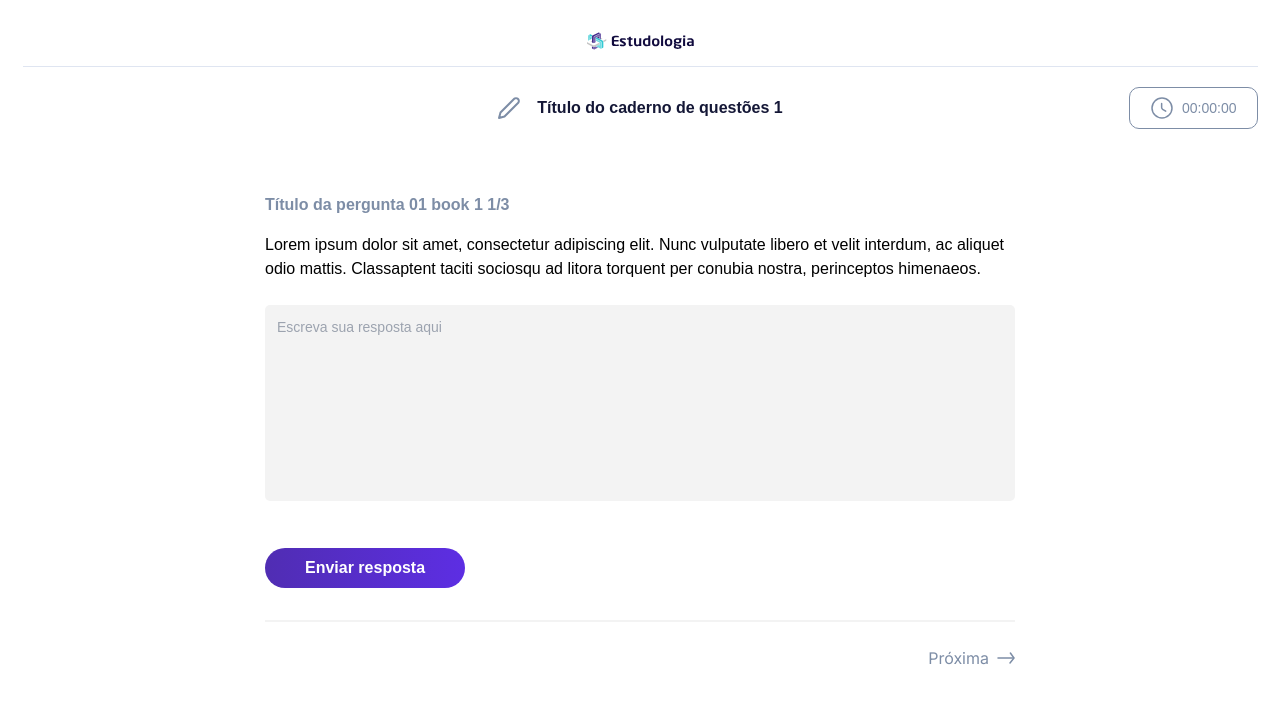
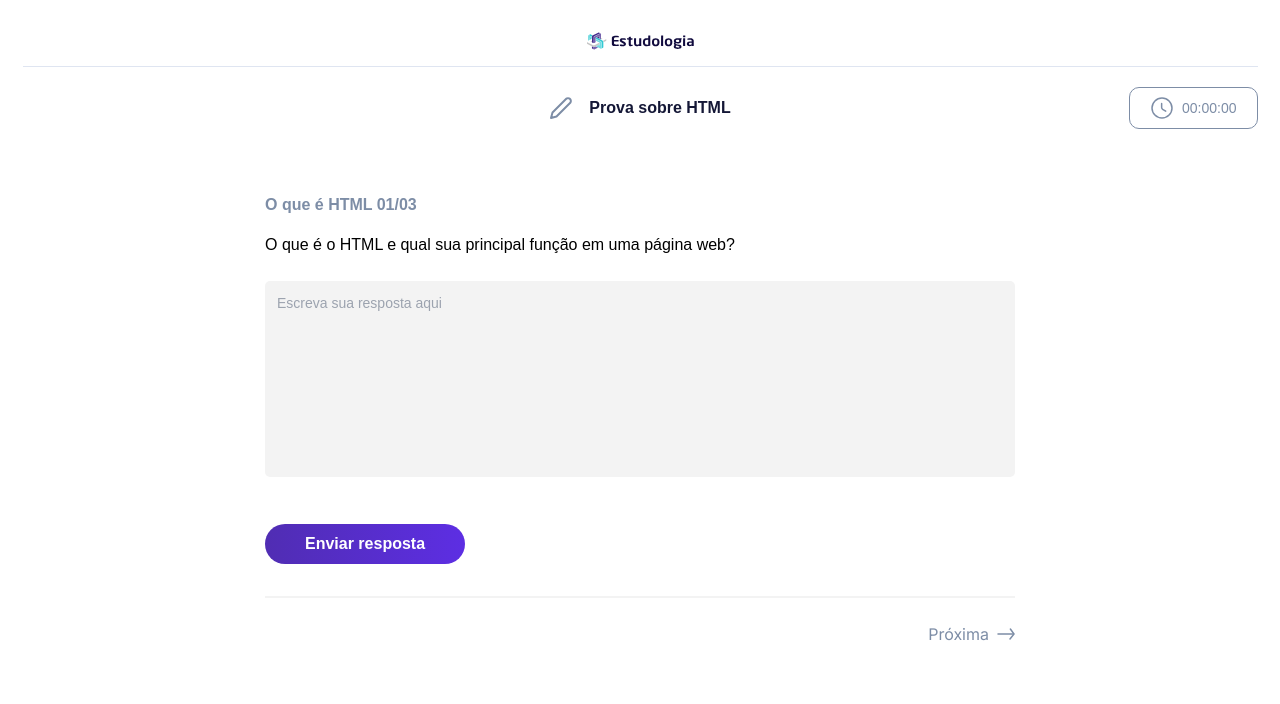
Before and after one commit to PetersonMunuera/estudologia, a Next.js app: page /book/1 in a window 1280 px wide. Shown: the top 704 px of the page. Built offline with nearby package versions, Linux system fonts and the light colour scheme; a web font is replaced by a local one.

Commit message:
feat: handling form submit

```diff
--- a/app/book/[id]/page.tsx
+++ b/app/book/[id]/page.tsx
@@ -1,14 +1,17 @@
 "use client";
-
 import * as Dialog from "@radix-ui/react-dialog";
 import Link from "next/link";
-import { useParams } from "next/navigation"
+import Image from "next/image";
+import { useRouter } from "next/navigation";
+import { useParams } from "next/navigation";
 import { useSearchParams } from "next/navigation";
-import { useContext } from "react";
+import { useContext, useEffect } from "react";
 import { QuestionsBooksContext } from "@/app/contexts/questionsBooksContext";
 import { QuestionType } from "@/app/@types/questionsBook";
 import { FinishBookModal } from "@/app/components/finishBookModal";
-import Image from "next/image";
+import { z } from "zod";
+import { useForm } from "react-hook-form";
+import { zodResolver } from "@hookform/resolvers/zod";
 
 import logoImg from "@/app/assets/logo.svg";
 import editIcon from "@/app/icons/edit.svg";
@@ -16,18 +19,51 @@ import clockIcon from "@/app/icons/clock.svg";
 import arrowLeftIcon from "@/app/icons/arrow-left.svg";
 import arrowRightIcon from "@/app/icons/arrow-right.svg";
 
+const answerFormSchema = z.object({
+  answer: z.string().min(1),
+});
+
+type AnswerFormData = z.infer<typeof answerFormSchema>;
+
 export default function Questions() {
-  const { id: bookId } = useParams()
-  const searchParams = useSearchParams()
-  const { questionsBooks } = useContext(QuestionsBooksContext)
+  const router = useRouter();
+  const { id: bookId } = useParams();
+  const searchParams = useSearchParams();
+  const { questionsBooks, setQuestionAnswer } = useContext(QuestionsBooksContext);
 
-  const questionIndex = searchParams.get('question') || "1"
-  const questionsBook = questionsBooks.filter(book => book.id === bookId)[0]
-  const questionsNumber = questionsBook.questions.length
-  const currentQuestion: QuestionType = questionsBook.questions[Number(questionIndex)-1]
+  const questionIndex = searchParams.get("question") || "1";
+  const questionsBook = questionsBooks.filter((book) => book.id === bookId)[0];
+  const questionsNumber = questionsBook.questions.length;
+  const currentQuestion: QuestionType = questionsBook.questions[Number(questionIndex) - 1];
 
-  const isFirstQuestion = Number(questionIndex) === 1
-  const isLastQuestion = Number(questionIndex) === questionsNumber
+  const isFirstQuestion = Number(questionIndex) === 1;
+  const isLastQuestion = Number(questionIndex) === questionsNumber;
+
+  const questionIndexFormatted = questionIndex.padStart(2, "0");
+  const questionsNumberFormatted = questionsNumber.toString().padStart(2, "0");
+
+  const { register, handleSubmit, reset, setValue } = useForm<AnswerFormData>({
+    resolver: zodResolver(answerFormSchema),
+  });
+
+  useEffect(() => {
+    setValue('answer', currentQuestion.answer)
+  }, [currentQuestion, setValue])
+
+  function handleSubmitAnswer(data: AnswerFormData) {
+    setQuestionAnswer({
+      questionIndex: Number(questionIndex) - 1,
+      bookId: questionsBook.id,
+      answerText: data.answer,
+      timeSpent: 10000,
+    });
+
+    reset();
+
+    if (!isLastQuestion) {
+      router.push(`?question=${Number(questionIndex) + 1}`);
+    }
+  }
 
   return (
     <div>
@@ -49,30 +85,47 @@ export default function Questions() {
         </div>
       </div>
       <main className="w-[750px] mx-auto mt-16">
-        <h2 className="font-bold">{currentQuestion.title} {questionIndex}/{questionsNumber}</h2>
-        <p className="mt-4 text-black">
-          {currentQuestion.text}
-        </p>
+        <h2 className="font-bold">
+          {currentQuestion.title} {questionIndexFormatted}/
+          {questionsNumberFormatted}
+        </h2>
+        <p className="mt-4 text-black">{currentQuestion.text}</p>
+        <form onSubmit={handleSubmit(handleSubmitAnswer)} id="answer-form">
           <textarea
             className="resize-none outline-none bg-gray-100 rounded-[5px] p-3 mt-6 mb-10 w-full h-[196px] text-sm"
             placeholder="Escreva sua resposta aqui"
-          name="answer"
+            {...register("answer")}
           />
+        </form>
 
+        {isLastQuestion ? (
           <Dialog.Root>
             <Dialog.Trigger asChild>
-            <button className="bg-gradient-to-r from-purple-400 to-purple-300 font-bold text-white rounded-full py-2 px-10">
-              Enviar resposta
+              <button
+                className="bg-gradient-to-r from-purple-400 to-purple-300 font-bold text-white rounded-full py-2 px-10"
+                type="submit"
+                form="answer-form"
+              >
+                Enviar resposta e finalizar
               </button>
             </Dialog.Trigger>
 
             <FinishBookModal />
           </Dialog.Root>
+        ) : (
+          <button
+            className="bg-gradient-to-r from-purple-400 to-purple-300 font-bold text-white rounded-full py-2 px-10"
+            type="submit"
+            form="answer-form"
+          >
+            Enviar resposta
+          </button>
+        )}
 
         <footer className="mt-8 border-t-2 border-gray-100 flex pt-6">
           {!isFirstQuestion && (
             <Link
-              href={`?question=${Number(questionIndex)-1}`}
+              href={`?question=${Number(questionIndex) - 1}`}
               className="flex flex-wrap gap-2 content-center font-inter"
             >
               <Image src={arrowLeftIcon} alt="Anterior" />
@@ -81,7 +134,7 @@ export default function Questions() {
           )}
           {!isLastQuestion && (
             <Link
-              href={`?question=${Number(questionIndex)+1}`}
+              href={`?question=${Number(questionIndex) + 1}`}
               className="flex flex-wrap gap-2 content-center font-inter ml-auto"
             >
               <span>Próxima</span>
--- a/app/components/finishBookModal.tsx
+++ b/app/components/finishBookModal.tsx
@@ -1,11 +1,24 @@
 "use client";
-
 import * as Dialog from "@radix-ui/react-dialog";
 import Image from "next/image";
 import trophyImage from "@/app/assets/trophy.svg";
 import clockIcon from "@/app/icons/clock.svg";
+import { useContext } from "react";
+import { QuestionsBooksContext } from "../contexts/questionsBooksContext";
+import { useParams, useRouter } from "next/navigation";
 
 export function FinishBookModal() {
+  const { questionsBooks, setQuestionsBookAsAnswered } = useContext(QuestionsBooksContext)
+  const { id: bookId } = useParams();
+  const router = useRouter();
+
+  const questionsBook = questionsBooks.filter((book) => book.id === bookId)[0];
+
+  function finishBook() {
+    setQuestionsBookAsAnswered(questionsBook.id)
+    router.replace('/')
+  }
+
   return (
     <Dialog.Portal>
       <Dialog.Overlay className="fixed w-screen h-screen bg-black opacity-25 inset-0" />
@@ -26,7 +39,7 @@ export function FinishBookModal() {
         </div>
         <Dialog.Close asChild>
           <button
-            onClick={() => console.log("valeu")}
+            onClick={finishBook}
             className="border border-purple-500 text-purple-500 font-bold text-sm rounded-full py-2 px-[86px] w-fit mx-auto hover:bg-purple-500 hover:text-white transition-all"
           >
             Valeu!
--- a/app/contexts/data.tsx
+++ b/app/contexts/data.tsx
@@ -2,49 +2,49 @@ export const questionsBooksData = [
   {
     id: '1',
     answered: false,
-    title: "Título do caderno de questões 1",
+    title: "Prova sobre HTML",
     questions: [
       {
-        title: 'Título da pergunta 01 book 1',
-        text: "Lorem ipsum dolor sit amet, consectetur adipiscing elit. Nunc vulputate libero et velit interdum, ac aliquet odio mattis. Classaptent taciti sociosqu ad litora torquent per conubia nostra, perinceptos himenaeos.",
-        answer: "Curabitur blandit tempus porttitor. Integer posuere erat a ante venenatis dapibus posuere velit aliquet. Nulla vitae elit libero, a pharetra augue. Morbi leo risus, porta ac consectetur ac, vestibulum at eros. Maecenas faucibus mollis interdum. Cum sociis natoque penatibus et magnis dis parturient montes, nascetur ridiculus mus. Duis mollis, est non commodo luctus, nisi erat porttitor ligula, eget lacinia odio sem nec elit.",
+        title: 'O que é HTML',
+        text: "O que é o HTML e qual sua principal função em uma página web?",
+        answer: "",
         timeSpent: 0,
       },
       {
-        title: 'Título da pergunta 02 book 1',
-        text: "Lorem ipsum dolor sit amet, consectetur adipiscing elit. Nunc vulputate libero et velit interdum, ac aliquet odio mattis. Classaptent taciti sociosqu ad litora torquent per conubia nostra, perinceptos himenaeos.",
-        answer: "Curabitur blandit tempus porttitor. Integer posuere erat a ante venenatis dapibus posuere velit aliquet. Nulla vitae elit libero, a pharetra augue. Morbi leo risus, porta ac consectetur ac, vestibulum at eros. Maecenas faucibus mollis interdum. Cum sociis natoque penatibus et magnis dis parturient montes, nascetur ridiculus mus. Duis mollis, est non commodo luctus, nisi erat porttitor ligula, eget lacinia odio sem nec elit.",
+        title: 'Tags em HTML',
+        text: "O que são as tags em HTML e como elas são usadas para estruturar o conteúdo de uma página?",
+        answer: "",
         timeSpent: 0,
       },
       {
-        title: 'Título da pergunta 03 book 1',
-        text: "Lorem ipsum dolor sit amet, consectetur adipiscing elit. Nunc vulputate libero et velit interdum, ac aliquet odio mattis. Classaptent taciti sociosqu ad litora torquent per conubia nostra, perinceptos himenaeos.",
-        answer: "Curabitur blandit tempus porttitor. Integer posuere erat a ante venenatis dapibus posuere velit aliquet. Nulla vitae elit libero, a pharetra augue. Morbi leo risus, porta ac consectetur ac, vestibulum at eros. Maecenas faucibus mollis interdum. Cum sociis natoque penatibus et magnis dis parturient montes, nascetur ridiculus mus. Duis mollis, est non commodo luctus, nisi erat porttitor ligula, eget lacinia odio sem nec elit.",
+        title: 'Diferença entre elementos e atributos em HTML',
+        text: "Qual a diferença entre elementos e atributos em HTML e como eles se relacionam?",
+        answer: "",
         timeSpent: 0,
       },
     ]
   },
   {
     id: '2',
-    answered: true,
-    title: "Título do caderno de questões 2",
+    answered: false,
+    title: "Prova sobre CSS",
     questions: [
       {
-        title: 'Título da pergunta 01 book 2',
-        text: "Lorem ipsum dolor sit amet, consectetur adipiscing elit. Nunc vulputate libero et velit interdum, ac aliquet odio mattis. Classaptent taciti sociosqu ad litora torquent per conubia nostra, perinceptos himenaeos.",
-        answer: "Curabitur blandit tempus porttitor. Integer posuere erat a ante venenatis dapibus posuere velit aliquet. Nulla vitae elit libero, a pharetra augue. Morbi leo risus, porta ac consectetur ac, vestibulum at eros. Maecenas faucibus mollis interdum. Cum sociis natoque penatibus et magnis dis parturient montes, nascetur ridiculus mus. Duis mollis, est non commodo luctus, nisi erat porttitor ligula, eget lacinia odio sem nec elit.",
+        title: 'O que é CSS',
+        text: "O que é o CSS e qual sua principal função em uma página web?",
+        answer: "",
         timeSpent: 0,
       },
       {
-        title: 'Título da pergunta 02 book 2',
-        text: "Lorem ipsum dolor sit amet, consectetur adipiscing elit. Nunc vulputate libero et velit interdum, ac aliquet odio mattis. Classaptent taciti sociosqu ad litora torquent per conubia nostra, perinceptos himenaeos.",
-        answer: "Curabitur blandit tempus porttitor. Integer posuere erat a ante venenatis dapibus posuere velit aliquet. Nulla vitae elit libero, a pharetra augue. Morbi leo risus, porta ac consectetur ac, vestibulum at eros. Maecenas faucibus mollis interdum. Cum sociis natoque penatibus et magnis dis parturient montes, nascetur ridiculus mus. Duis mollis, est non commodo luctus, nisi erat porttitor ligula, eget lacinia odio sem nec elit.",
+        title: 'Diferença entre class e id em CSS',
+        text: "Qual a diferença entre as propriedades class e id em CSS?",
+        answer: "",
         timeSpent: 0,
       },
       {
-        title: 'Título da pergunta 03 book 2',
-        text: "Lorem ipsum dolor sit amet, consectetur adipiscing elit. Nunc vulputate libero et velit interdum, ac aliquet odio mattis. Classaptent taciti sociosqu ad litora torquent per conubia nostra, perinceptos himenaeos.",
-        answer: "Curabitur blandit tempus porttitor. Integer posuere erat a ante venenatis dapibus posuere velit aliquet. Nulla vitae elit libero, a pharetra augue. Morbi leo risus, porta ac consectetur ac, vestibulum at eros. Maecenas faucibus mollis interdum. Cum sociis natoque penatibus et magnis dis parturient montes, nascetur ridiculus mus. Duis mollis, est non commodo luctus, nisi erat porttitor ligula, eget lacinia odio sem nec elit.",
+        title: 'Selectors no CSS',
+        text: "O que são 'selectors' no CSS e como eles são usados para aplicar estilos?",
+        answer: "",
         timeSpent: 0,
       },
     ]
@@ -52,24 +52,24 @@ export const questionsBooksData = [
   {
     id: '3',
     answered: false,
-    title: "Título do caderno de questões 3",
+    title: "Prova sobre JavaScript",
     questions: [
       {
-        title: 'Título da pergunta 01 book 3',
-        text: "Lorem ipsum dolor sit amet, consectetur adipiscing elit. Nunc vulputate libero et velit interdum, ac aliquet odio mattis. Classaptent taciti sociosqu ad litora torquent per conubia nostra, perinceptos himenaeos.",
-        answer: "Curabitur blandit tempus porttitor. Integer posuere erat a ante venenatis dapibus posuere velit aliquet. Nulla vitae elit libero, a pharetra augue. Morbi leo risus, porta ac consectetur ac, vestibulum at eros. Maecenas faucibus mollis interdum. Cum sociis natoque penatibus et magnis dis parturient montes, nascetur ridiculus mus. Duis mollis, est non commodo luctus, nisi erat porttitor ligula, eget lacinia odio sem nec elit.",
+        title: 'O que é JavaScript',
+        text: "O que é o JavaScript e qual sua principal função em uma página web?",
+        answer: "",
         timeSpent: 0,
       },
       {
-        title: 'Título da pergunta 02 book 3',
-        text: "Lorem ipsum dolor sit amet, consectetur adipiscing elit. Nunc vulputate libero et velit interdum, ac aliquet odio mattis. Classaptent taciti sociosqu ad litora torquent per conubia nostra, perinceptos himenaeos.",
-        answer: "Curabitur blandit tempus porttitor. Integer posuere erat a ante venenatis dapibus posuere velit aliquet. Nulla vitae elit libero, a pharetra augue. Morbi leo risus, porta ac consectetur ac, vestibulum at eros. Maecenas faucibus mollis interdum. Cum sociis natoque penatibus et magnis dis parturient montes, nascetur ridiculus mus. Duis mollis, est non commodo luctus, nisi erat porttitor ligula, eget lacinia odio sem nec elit.",
+        title: 'Diferença entre var, let e const',
+        text: "Qual a diferença entre as declarações var, let e const em JavaScript?",
+        answer: "",
         timeSpent: 0,
       },
       {
-        title: 'Título da pergunta 03 book 3',
-        text: "Lorem ipsum dolor sit amet, consectetur adipiscing elit. Nunc vulputate libero et velit interdum, ac aliquet odio mattis. Classaptent taciti sociosqu ad litora torquent per conubia nostra, perinceptos himenaeos.",
-        answer: "Curabitur blandit tempus porttitor. Integer posuere erat a ante venenatis dapibus posuere velit aliquet. Nulla vitae elit libero, a pharetra augue. Morbi leo risus, porta ac consectetur ac, vestibulum at eros. Maecenas faucibus mollis interdum. Cum sociis natoque penatibus et magnis dis parturient montes, nascetur ridiculus mus. Duis mollis, est non commodo luctus, nisi erat porttitor ligula, eget lacinia odio sem nec elit.",
+        title: 'Funções em JavaScript?',
+        text: "O que são funções em JavaScript e como elas são utilizadas no código?",
+        answer: "",
         timeSpent: 0,
       },
     ]
--- a/app/contexts/questionsBooksContext.tsx
+++ b/app/contexts/questionsBooksContext.tsx
@@ -1,24 +1,77 @@
-'use client'
-import { createContext, ReactNode, useState } from "react"
-import { QuestionsBookType } from "../@types/questionsBook"
-import { questionsBooksData } from "./data"
+"use client";
+import { createContext, ReactNode, useState } from "react";
+import { QuestionsBookType } from "../@types/questionsBook";
+import { questionsBooksData } from "./data";
 
 interface QuestionsBooksContextType {
-  questionsBooks: QuestionsBookType[]
+  questionsBooks: QuestionsBookType[];
+  setQuestionAnswer: (answerData: {
+    bookId: string;
+    questionIndex: number;
+    answerText: string;
+    timeSpent: number;
+  }) => void;
+  setQuestionsBookAsAnswered: (bookId: string) => void;
 }
 
-export const QuestionsBooksContext = createContext({} as QuestionsBooksContextType)
+export const QuestionsBooksContext = createContext(
+  {} as QuestionsBooksContextType
+);
 
 interface QuestionsBooksProvider {
-  children: ReactNode
+  children: ReactNode;
 }
 
 export function QuestionsBooksProvider({ children }: QuestionsBooksProvider) {
-  const [questionsBooks, setQuestionsBooks] = useState<QuestionsBookType[]>(questionsBooksData)
+  const [questionsBooks, setQuestionsBooks] =
+    useState<QuestionsBookType[]>(questionsBooksData);
+
+  function setQuestionAnswer(answerData: {
+    bookId: string;
+    questionIndex: number;
+    answerText: string;
+    timeSpent: number;
+  }) {
+    const updatedQuestionsBooks = [...questionsBooks];
+
+    updatedQuestionsBooks.forEach((book) => {
+      if (book.id === answerData.bookId) {
+        const question = book.questions[answerData.questionIndex];
+
+        const updatedQuestion = {
+          ...question,
+          answer: answerData.answerText,
+          timeSpent: answerData.timeSpent,
+        };
+
+        book.questions[answerData.questionIndex] = updatedQuestion;
+      }
+    });
+
+    setQuestionsBooks(updatedQuestionsBooks);
+  }
+
+  function setQuestionsBookAsAnswered(bookId: string) {
+    const updatedQuestionsBooks = [...questionsBooks];
+
+    updatedQuestionsBooks.forEach((book) => {
+      if (book.id === bookId) {
+        book.answered = true;
+      }
+    });
+
+    setQuestionsBooks(updatedQuestionsBooks);
+  }
 
   return (
-    <QuestionsBooksContext.Provider value={{ questionsBooks }}>
+    <QuestionsBooksContext.Provider
+      value={{
+        questionsBooks,
+        setQuestionAnswer,
+        setQuestionsBookAsAnswered,
+      }}
+    >
       {children}
     </QuestionsBooksContext.Provider>
-  )
+  );
 }
--- a/package.json
+++ b/package.json
@@ -9,11 +9,14 @@
     "lint": "next lint"
   },
   "dependencies": {
+    "@hookform/resolvers": "^3.9.1",
     "@radix-ui/react-dialog": "^1.1.2",
     "feather-icons-react": "^0.7.0",
     "next": "14.2.20",
     "react": "^18",
-    "react-dom": "^18"
+    "react-dom": "^18",
+    "react-hook-form": "^7.54.0",
+    "zod": "^3.23.8"
   },
   "devDependencies": {
     "@types/node": "^20",
```
Also changed, not shown: 1 other file (tests, documents, lock files or other folders). Lines whose indentation alone changed are shown as unchanged.
